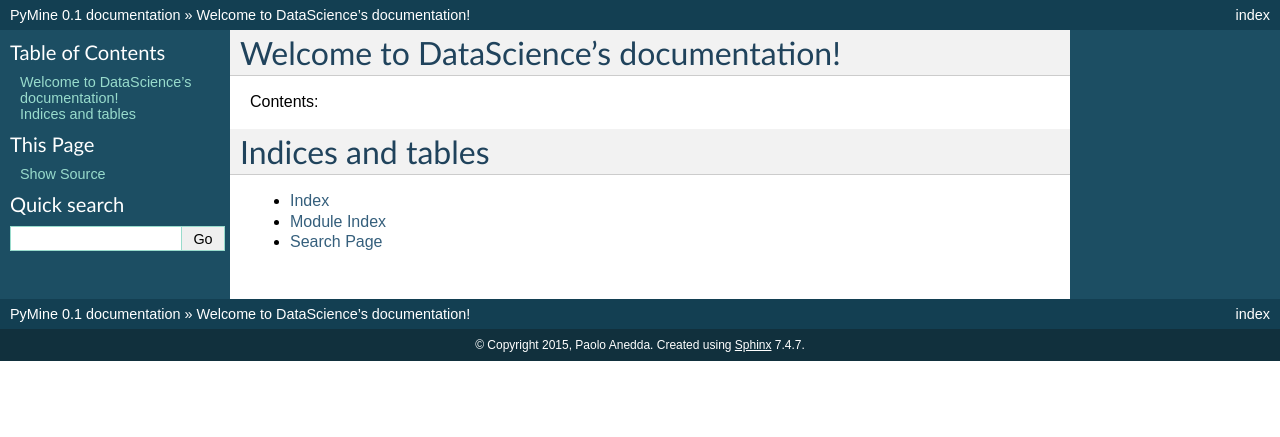
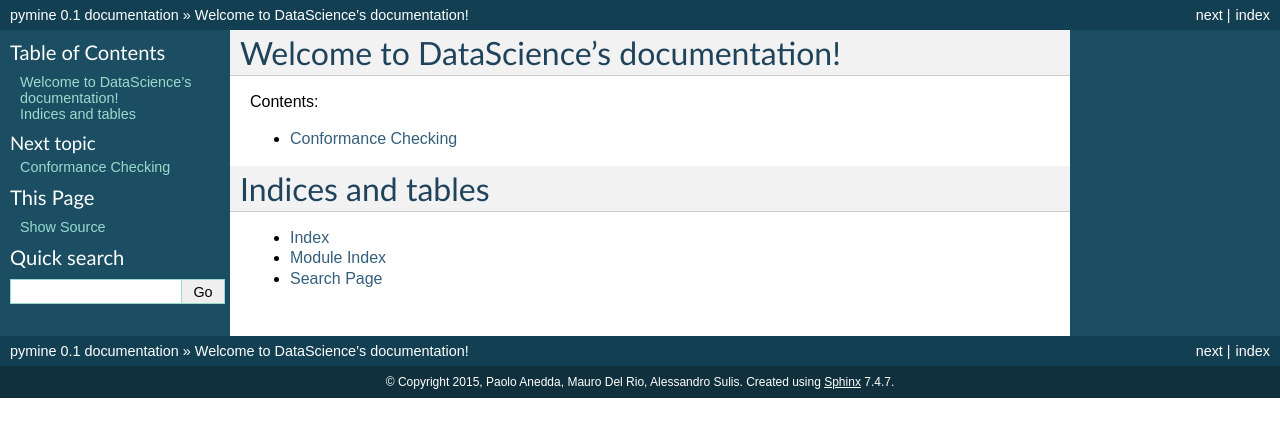
Before and after one commit to crs4/prompt, a Sphinx documentation site: the page built from PyMine/doc/source/index.rst, in a window 1280 px wide. Shown: the top 437 px of the page. Built offline with Sphinx 7.4.7, drawn with Linux system fonts in a browser that asks for light colours.

Commit message:
added sphinx doc file for conformance checking

```diff
--- a/PyMine/doc/source/conf.py
+++ b/PyMine/doc/source/conf.py
@@ -18,7 +18,7 @@ import os
 # If extensions (or modules to document with autodoc) are in another directory,
 # add these directories to sys.path here. If the directory is relative to the
 # documentation root, use os.path.abspath to make it absolute, like shown here.
-#sys.path.insert(0, os.path.abspath('.'))
+sys.path.insert(0, os.path.abspath('../..'))
 
 # -- General configuration ------------------------------------------------
 
@@ -50,8 +50,8 @@ source_suffix = '.rst'
 master_doc = 'index'
 
 # General information about the project.
-project = u'PyMine'
-copyright = u'2015, Paolo Anedda'
+project = u'pymine'
+copyright = u'2015, Paolo Anedda, Mauro Del Rio, Alessandro Sulis'
 
 # The version info for the project you're documenting, acts as replacement for
 # |version| and |release|, also used in various other places throughout the
@@ -203,7 +203,7 @@ latex_elements = {
 # (source start file, target name, title,
 #  author, documentclass [howto, manual, or own class]).
 latex_documents = [
-  ('index', 'PyMine.tex', u'PyMine Documentation',
+  ('index', 'pymine.tex', u'Pymine Documentation',
    u'Paolo Anedda', 'manual'),
 ]
 
--- a/PyMine/doc/source/index.rst
+++ b/PyMine/doc/source/index.rst
@@ -11,7 +11,7 @@ Contents:
 .. toctree::
    :maxdepth: 2
 
-
+   conformance
 
 Indices and tables
 ==================
```
Also changed, not shown: PyMine/doc/source/conformance.rst (added, +7 -0 lines).
